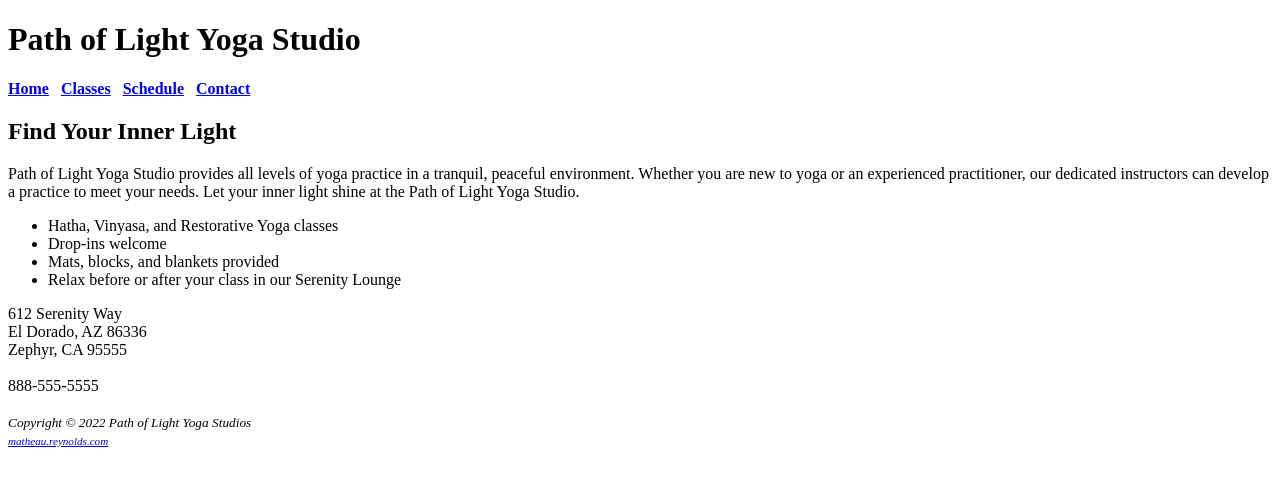
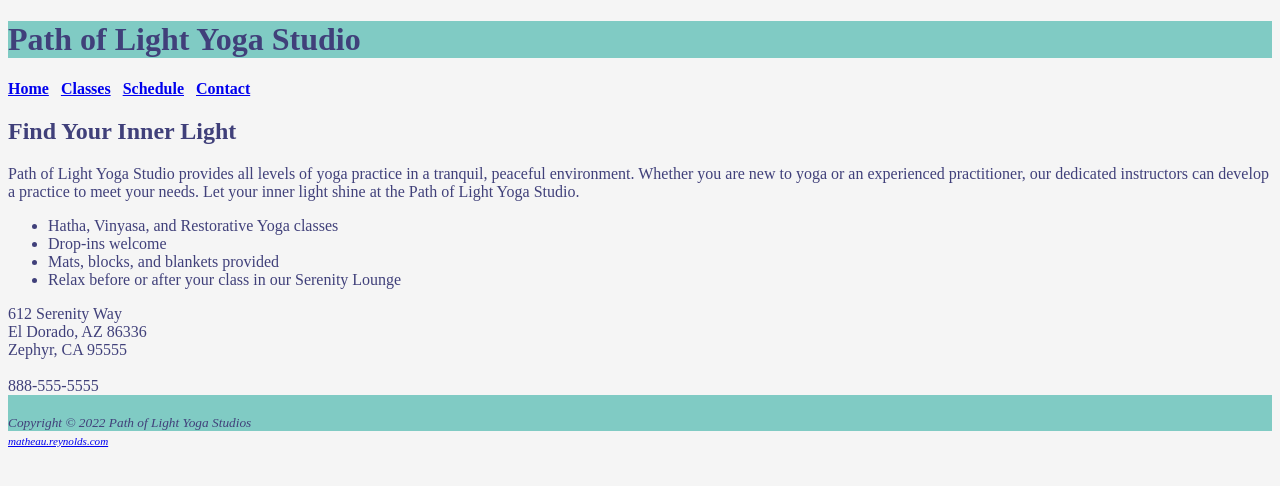
Before and after one commit to MattRey23/Path-of-light-yoga, a plain HTML site: page index.html in a window 1280 px wide. Drawn offline with Linux system fonts and the light colour scheme.

Commit message:
Add files via upload

```diff
--- a/index.html
+++ b/index.html
@@ -3,6 +3,7 @@
 <head>
 <title>Path of Light Yoga Studio
 </title>
+<link href="yoga.css" rel="stylesheet">
 </head>
 <body>
 <header>
--- /dev/null
+++ b/yoga.css
@@ -0,0 +1,6 @@
+body{background-color: #F5F5F5;
+color: #40407A;}
+
+header{background-color: #80CBC4;}
+
+footer{background-color: #80CBC4;}
```
